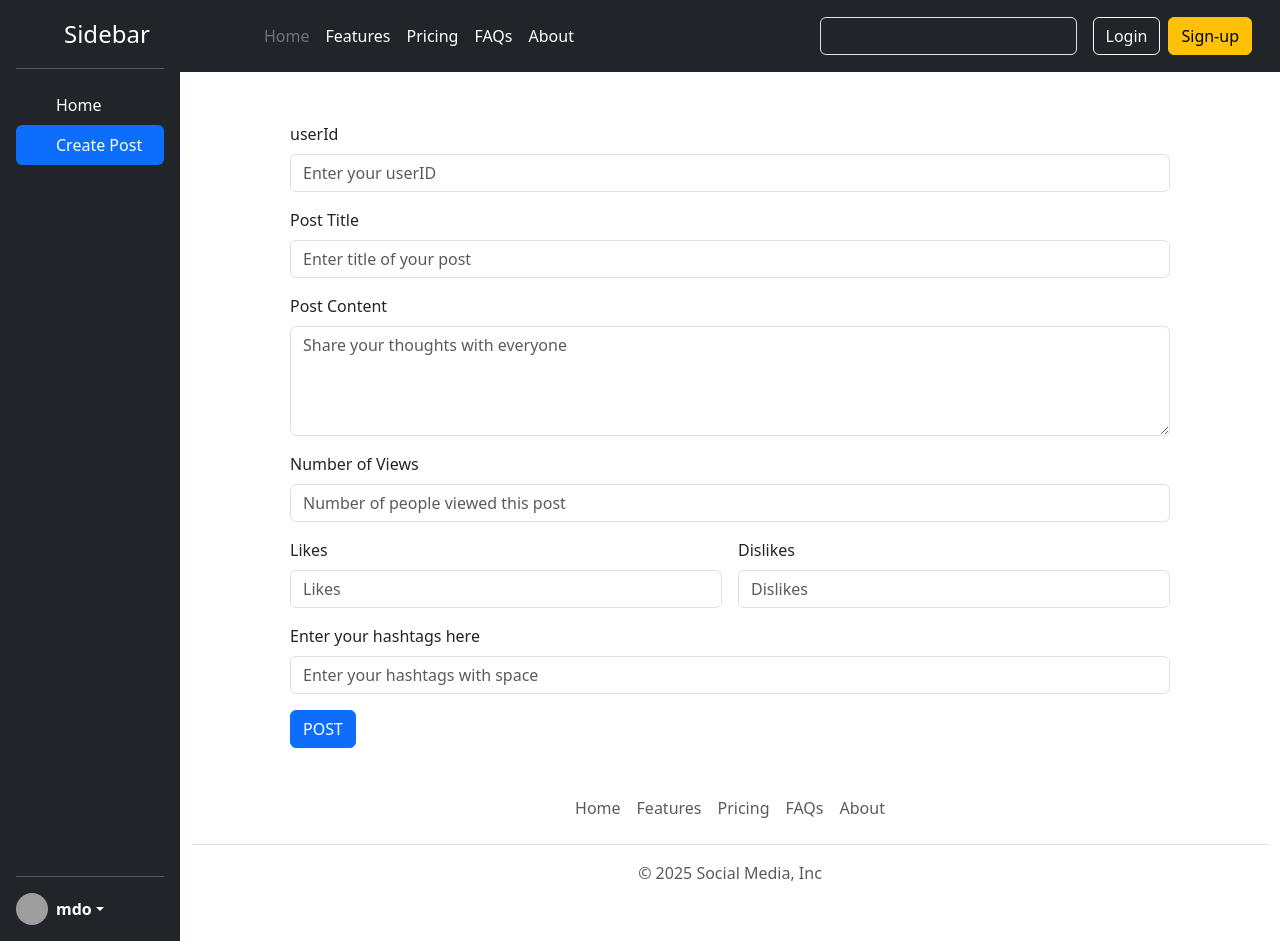
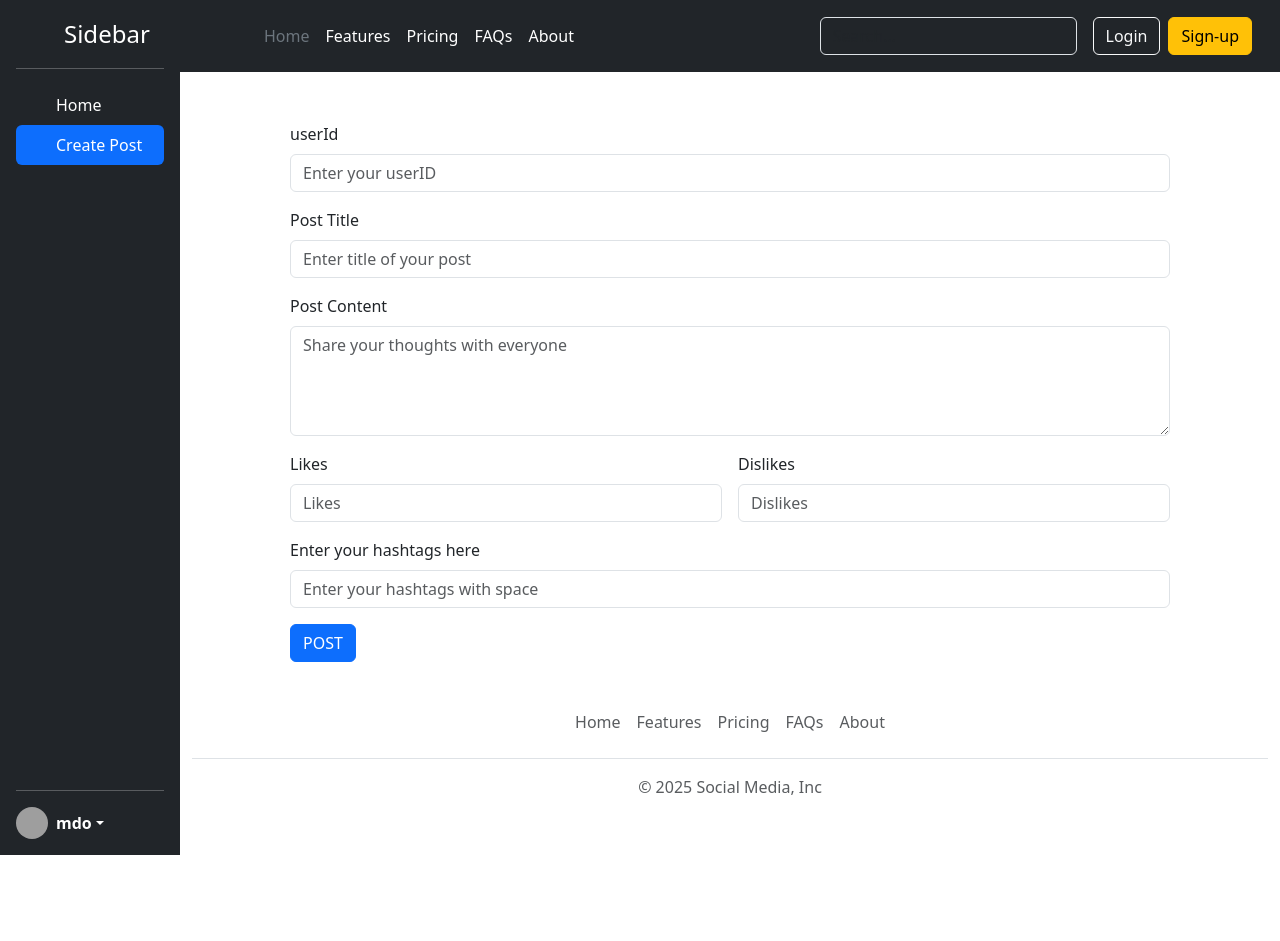
Before and after one commit to JayaramSunkara/Social-Media, a React (Vite) app: page / in a window 1280 px wide. Both pictures are taken after a click on the item "Create Post". After the commit the page ends 855 px from the top, so only its background shows below. Built offline with nearby package versions, Linux system fonts and the light colour scheme; grey boxes are pictures that could not be loaded.

Commit message:
Remove views field from posts and Create Post

```diff
--- a/src/components/CreatePost.jsx
+++ b/src/components/CreatePost.jsx
@@ -7,7 +7,6 @@ const CreatePost = () => {
   const userIdElement = useRef();
   const postTitleElement = useRef();
   const postBodyElement = useRef();
-  const viewsElement = useRef();
   const likesElement = useRef();
   const dislikesElement = useRef();
   const tagsElement = useRef();
@@ -17,7 +16,6 @@ const CreatePost = () => {
     const userId = userIdElement.current.value;
     const postTitle = postTitleElement.current.value;
     const postBody = postBodyElement.current.value;
-    const views = viewsElement.current.value;
     const likes = likesElement.current.value;
     const dislikes = dislikesElement.current.value;
     const reactions = { likes, dislikes };
@@ -26,7 +24,6 @@ const CreatePost = () => {
     userIdElement.current.value = "";
     postTitleElement.current.value = "";
     postBodyElement.current.value = "";
-    viewsElement.current.value = "";
     likesElement.current.value = "";
     dislikesElement.current.value = "";
     tagsElement.current.value = "";
@@ -37,7 +34,6 @@ const CreatePost = () => {
       reactions: reactions,
       userId: userId,
       tags: tags,
-      views: views,
     };
 
     const res = await fetch("https://dummyjson.com/posts/add", {
@@ -90,18 +86,6 @@ const CreatePost = () => {
         />
       </div>
       <div className="mb-3">
-        <label htmlFor="views" className="form-label">
-          Number of Views
-        </label>
-        <input
-          type="text"
-          ref={viewsElement}
-          className="form-control"
-          id="views"
-          placeholder="Number of people viewed this post"
-        />
-      </div>
-      <div className="mb-3">
         <div className="d-flex gap-3">
           <div className="flex-grow-1">
             <label htmlFor="likes" className="form-label">
--- a/src/components/Post.jsx
+++ b/src/components/Post.jsx
@@ -24,9 +24,6 @@ const Post = ({ post }) => {
             {tag}
           </span>
         ))}
-        <div className="alert alert-success reactions" role="alert">
-          {post.views} reactions for this post!!
-        </div>
         <button type="button" className="btn btn-outline-primary likes">
           {post.reactions.likes} <AiOutlineLike />
         </button>
--- a/src/store/post-list-store.jsx
+++ b/src/store/post-list-store.jsx
@@ -28,7 +28,7 @@ export const PostListProvider = ({ children }) => {
     postListReducer,
     DEFAULT_POST_LIST,
   );
-  const addPost = ({ id, userId, title, body, reactions, tags, views }) => {
+  const addPost = ({ id, userId, title, body, reactions, tags }) => {
     dispatchPostList({
       type: "ADD_POST",
       payload: {
@@ -38,7 +38,6 @@ export const PostListProvider = ({ children }) => {
         reactions,
         userId,
         tags,
-        views,
       },
     });
   };
```
